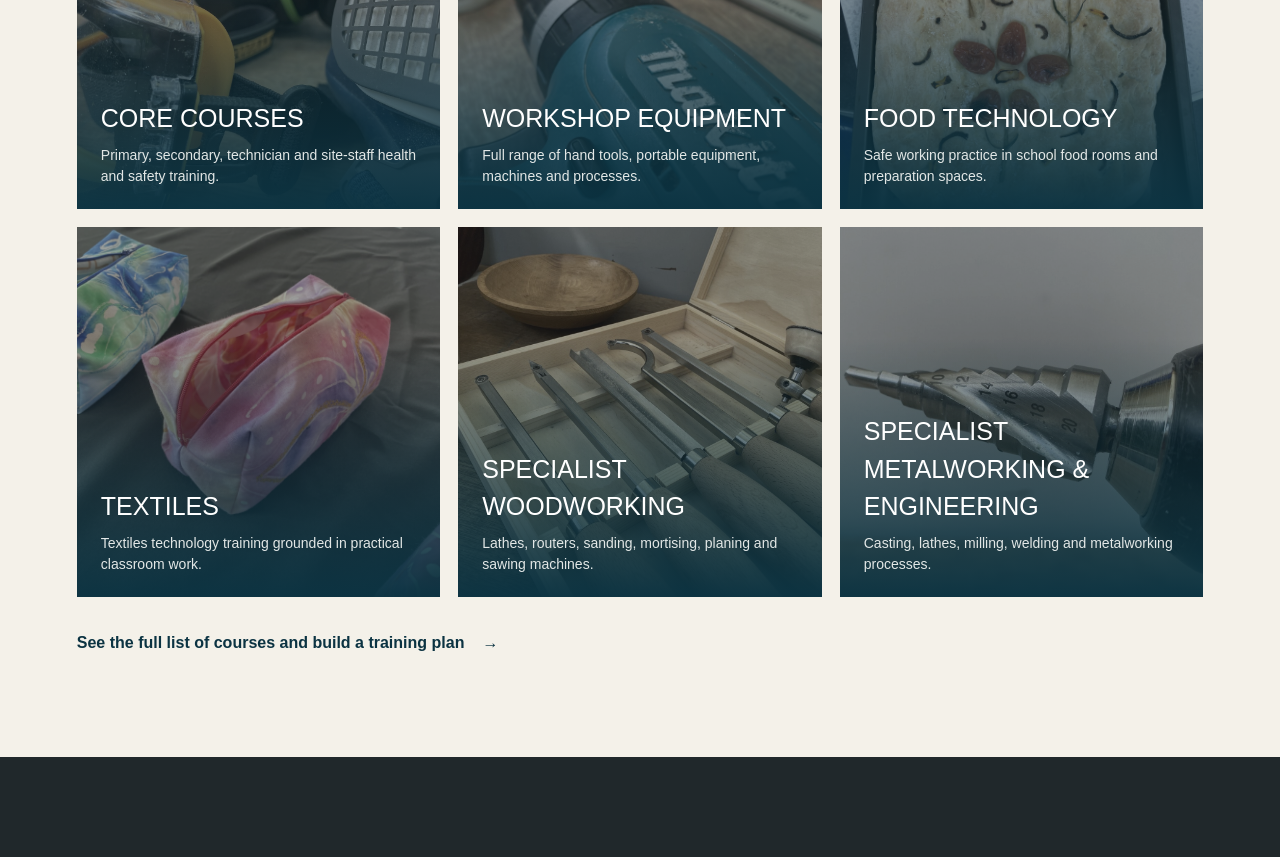
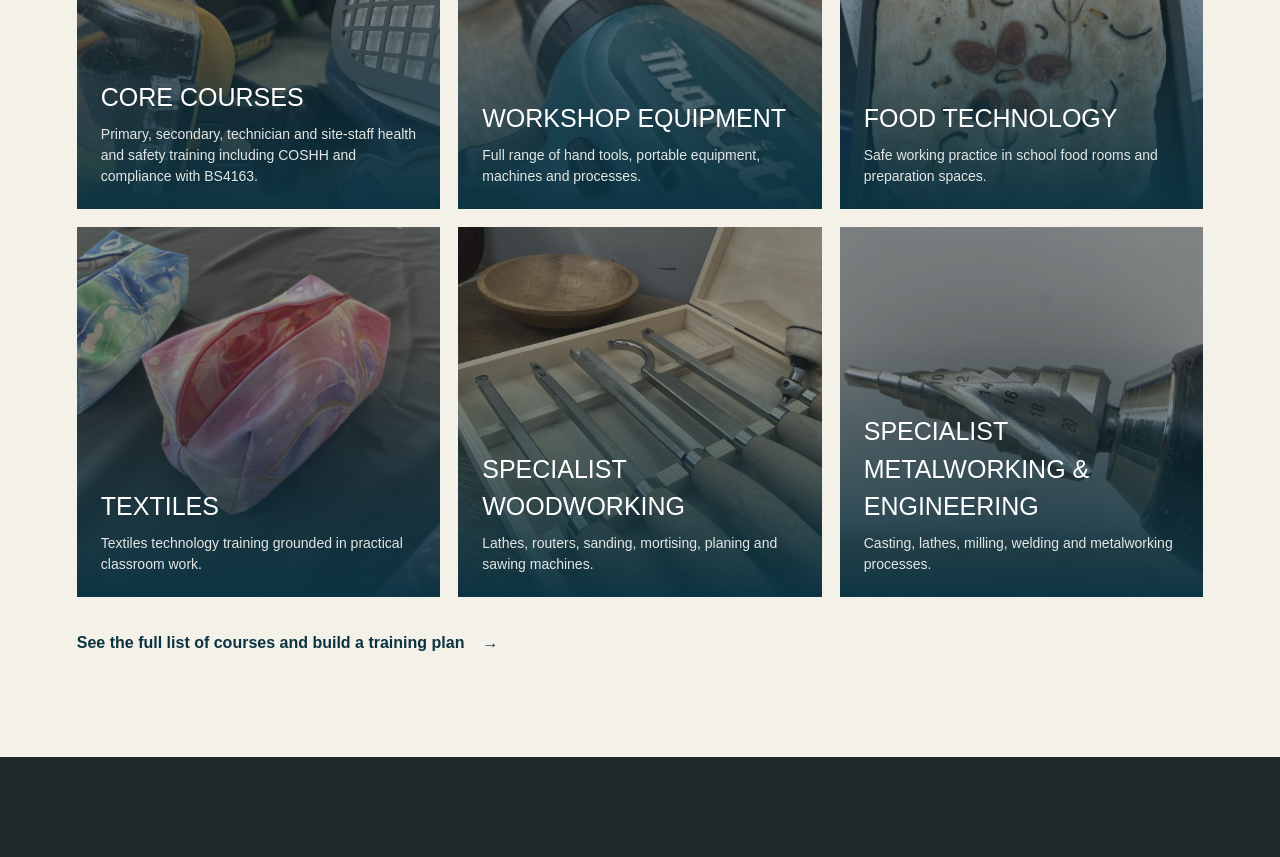
Before and after one commit to tarranteng/Training-Website, a Next.js app: page / in a window 1280 px wide. Shown: the part 1520-2377 px from the top of the page. Built offline with nearby package versions, Linux system fonts and the light colour scheme.

Commit message:
Enhance core courses description with compliance info
Updated course copy to include COSHH and compliance details.

```diff
--- a/app/page.tsx
+++ b/app/page.tsx
@@ -28,7 +28,7 @@ export const metadata: Metadata = {
 };
 
 const courseCards = [
-  { title: "Core courses", copy: "Primary, secondary, technician and site-staff health and safety training.", image: "/core-safety.jpg" },
+  { title: "Core courses", copy: "Primary, secondary, technician and site-staff health and safety training including COSHH and compliance with BS4163.", image: "/core-safety.jpg" },
   { title: "Workshop equipment", copy: "Full range of hand tools, portable equipment, machines and processes.", image: "/standard-workshop.jpg" },
   { title: "Food technology", copy: "Safe working practice in school food rooms and preparation spaces.", image: "/food-technology.jpg" },
   { title: "Textiles", copy: "Textiles technology training grounded in practical classroom work.", image: "/textiles-work.jpg" },
```
